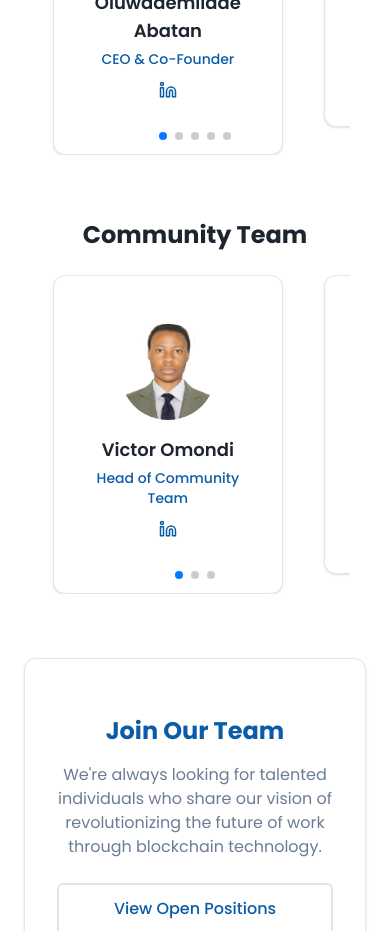
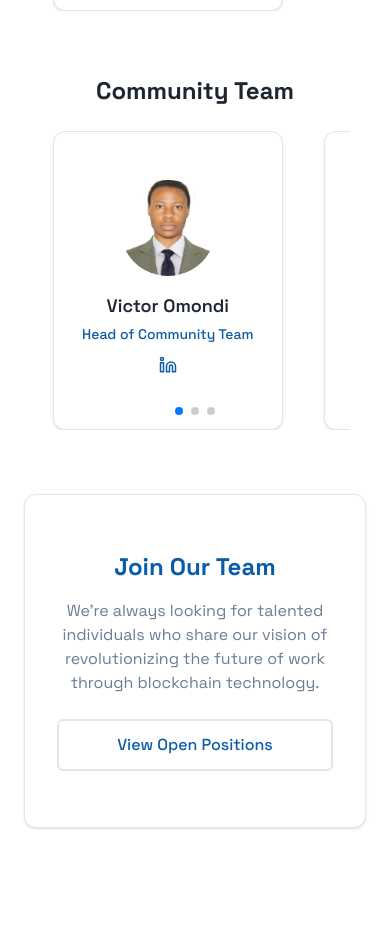
Before and after one commit to orynexlabs/OrynexLabs, a Next.js app: page / in a window 390 px wide. Shown: the part 6340-7271 px from the top of the page. Built offline with nearby package versions, Linux system fonts and the light colour scheme.

Commit message:
updated the font

```diff
--- a/app/components/Hero.tsx
+++ b/app/components/Hero.tsx
@@ -14,9 +14,9 @@
       {/* 🔹 Main content */}
       <div className="container-width pt-20 px-4 sm:px-6">
         <div className="max-w-4xl mx-auto text-center fade-in">
-          <h1 className="text-4xl sm:text-5xl md:text-6xl lg:text-7xl font-bold leading-tight mb-6">
+          <h1 className="text-4xl sm:text-5xl md:text-6xl lg:text-7xl font-bold leading-tight mb-6 font-poppins">
             Building the Future of{' '}
-            <span className="text-primary-hero">Decentralized Work</span>
+            <span className="text-primary-hero font-poppins">Decentralized Work</span>
           </h1>
 
           <p className="text-base sm:text-lg md:text-xl text-muted-foreground mb-8 max-w-2xl mx-auto">
--- a/app/globals.css
+++ b/app/globals.css
@@ -124,7 +124,12 @@
 
 * {
   @apply border-border;
-  font-family: "Poppins";
+  /* font-family: "Poppins"; */
+  font-family: "Space Grotesk";
+}
+
+.font-poppins {
+  font-family: "Poppins" !important;
 }
 
 body {
--- a/app/layout.tsx
+++ b/app/layout.tsx
@@ -75,7 +75,7 @@
           "@type": "Person",
           "name": "Oluwademilade Abatan",
           "jobTitle": "Co-Founder & CEO",
-           "image": "https://orynexlabs.com/img/ceo.jpeg",
+          "image": "https://orynexlabs.com/img/ceo.jpeg",
           "sameAs": [
             "https://x.com/demilade1002",
             "https://www.linkedin.com/in/oluwademilade-abatan-8a5010352/"
@@ -129,9 +129,11 @@
   return (
     <html lang="en">
       <head>
+
         <link rel="preconnect" href="https://fonts.googleapis.com" />
         <link rel="preconnect" href="https://fonts.gstatic.com" crossOrigin="anonymous" />
-        <link href="https://fonts.googleapis.com/css2?family=Poppins:ital,wght@0,100;0,200;0,300;0,400;0,500;0,600;0,700;0,800;0,900;1,100;1,200;1,300;1,400;1,500;1,600;1,700;1,800;1,900&display=swap" rel="stylesheet" />
+       <link href="https://fonts.googleapis.com/css2?family=Poppins:ital,wght@0,100;0,200;0,300;0,400;0,500;0,600;0,700;0,800;0,900;1,100;1,200;1,300;1,400;1,500;1,600;1,700;1,800;1,900&family=Space+Grotesk:wght@300..700&display=swap" rel="stylesheet"/>
+
       </head>
       <body
         className={`antialiased`}
```
